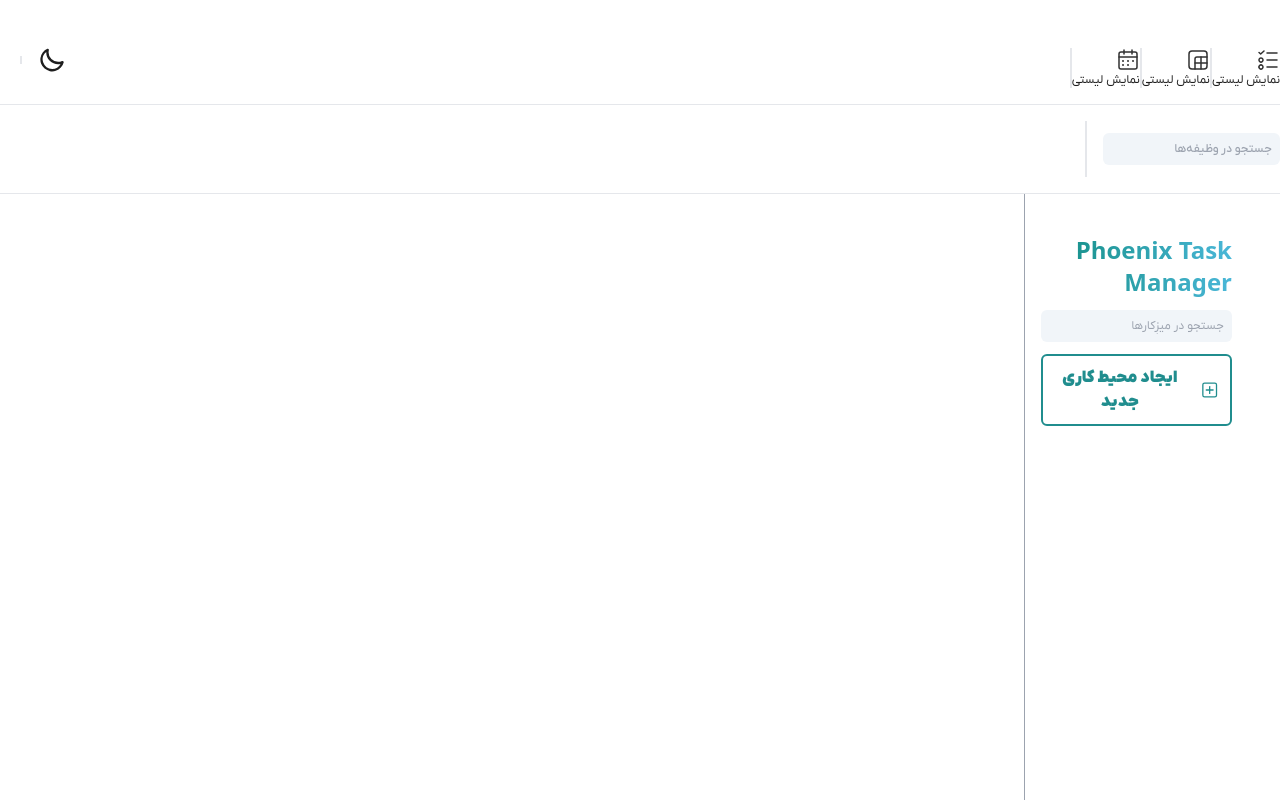
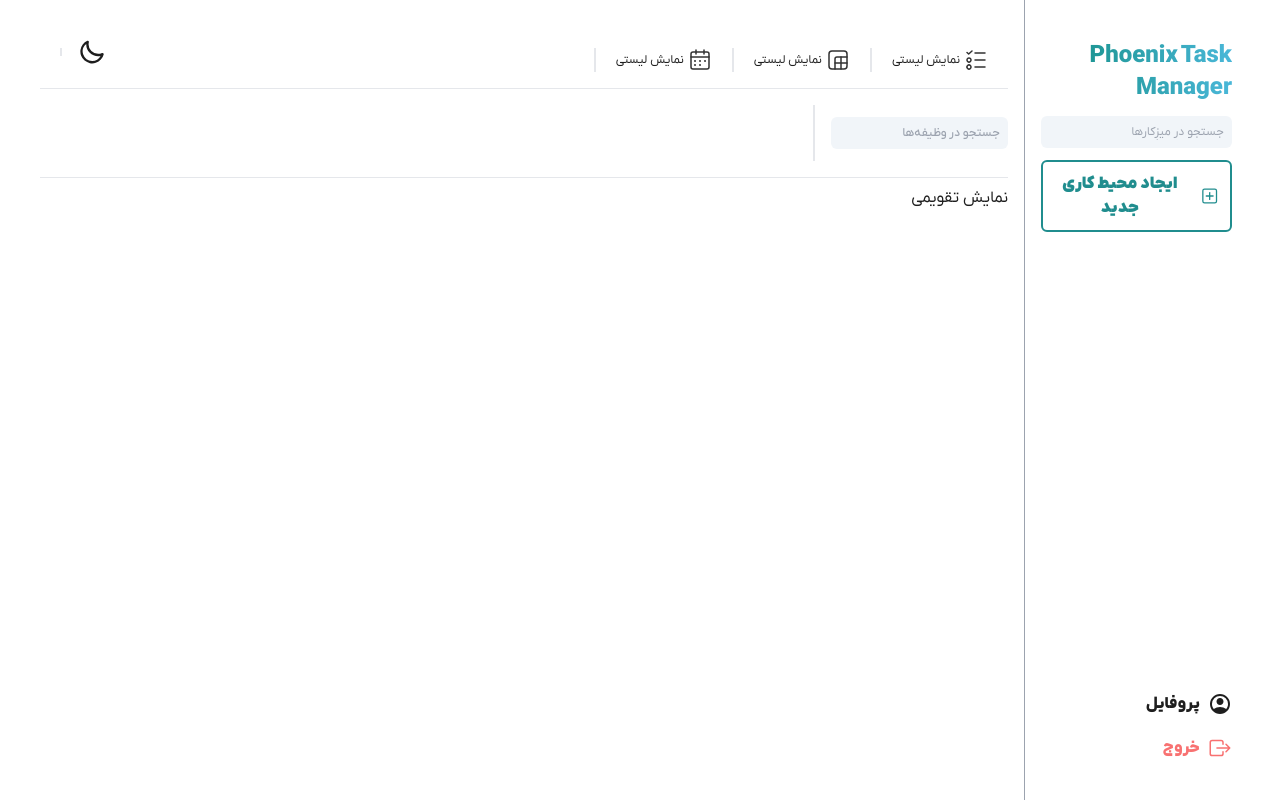
Before and after one commit to AMN2080/PhoenixTask, a Next.js app: page /calendar in a window 1280 px wide. Shown: the top 800 px of the page. Built offline with nearby package versions, Linux system fonts and the light colour scheme.

Commit message:
fix skeleton of view tasks

```diff
--- a/src/app/(dashboard)/calendar/page.tsx
+++ b/src/app/(dashboard)/calendar/page.tsx
@@ -1,3 +1,3 @@
 export default function CalendarView() {
-  return <></>;
+  return <>نمایش تقویمی</>;
 }
--- a/src/app/(dashboard)/column/page.tsx
+++ b/src/app/(dashboard)/column/page.tsx
@@ -1,3 +1,3 @@
 export default function ColumnView() {
-  return <>hello</>;
+  return <>نمایش ستونی</>;
 }
--- a/src/app/(dashboard)/layout.tsx
+++ b/src/app/(dashboard)/layout.tsx
@@ -10,11 +10,26 @@
 export default function AuthLayout({ children }: AuthLayoutProps) {
   const location = usePathname();
 
+  const commonStyle =
+    "max-w-[85vw] scrollbar-thin scrollbar-thumb-gray-400 scrollbar-thumb-rounded-full scrollbar-track-white gap-5 h-[calc(100%-12rem)]";
+
+  let wraperClasses = "";
+
+  if (location === "/column") {
+    wraperClasses = `overflow-x-auto my-4 overflow-y-hidden flex ${commonStyle}`;
+  } else if (location === "/list") {
+    wraperClasses = `overflow-y-auto mt-4 flex ${commonStyle}`;
+  } else if (location === "/calendar") {
+    wraperClasses = "overflow-hidden mt-2 h-[calc(100%-14rem)]";
+  }
+
   return (
-    <div>
-      <DashboardHeader location={location.slice(1)} />
+    <div className="flex flex-row w-full max-h-screen overflow-hidden select-none">
       <DashboardSidebar />
-      {children}
+      <div className="w-4/5 pr-4 pl-10 min-h-screen">
+        <DashboardHeader location={location.slice(1)} />
+        <div className={`${wraperClasses} relative`}>{children}</div>
+      </div>
     </div>
   );
 }
--- a/src/app/(dashboard)/list/page.tsx
+++ b/src/app/(dashboard)/list/page.tsx
@@ -1,3 +1,3 @@
 export default function ListView() {
-  return <></>;
+  return <p>نمایش لیستی</p>;
 }
--- a/src/app/layout.tsx
+++ b/src/app/layout.tsx
@@ -13,7 +13,7 @@
 export default function RootLayout({ children }: Readonly<RootLayoutProps>) {
   return (
     <html dir="rtl" lang="fa" data-theme="default">
-      <body>{children}</body>
+      <body className="font-IranYekan">{children}</body>
     </html>
   );
 }
--- a/src/components/modules/DashboardHeader/index.tsx
+++ b/src/components/modules/DashboardHeader/index.tsx
@@ -77,12 +77,12 @@
 
   return (
     <div className="sm:pt-1 xl:pt-4 flex-grow">
-      <div className="flex items-center justify-between border-b dark:border-b-[rgb(241,177,39,0.5)]">
+      <div className="flex items-center justify-between border-b">
         <div className="flex items-center pt-4">
-          <div className="flex items-center py-4 divide-x-2 relative dark:divide-[rgb(241,177,39,0.5)]">
+          <div className="flex items-center py-4 divide-x-2 relative">
             <div
               ref={marker}
-              className="absolute h-[3px] w-0 bg-208D8E -bottom-[2px] left-0 duration-500 rounded-lg dark:bg-[#F1B127]"
+              className="absolute h-[3px] w-0 bg-208D8E -bottom-[2px] left-0 duration-500 rounded-lg"
             ></div>
             {/* <NavLink
               ref={listRef}
@@ -90,7 +90,7 @@
               onClick={(e) => indicator(e.target)}
               className="border-l-2 border-l-999999"
             > */}
-            <Link to="list" className="border-l-2">
+            <Link to="list" className="border-l-2 px-5 flex items-center gap-1">
               <Icon
                 iconName="ListView"
                 className={`${location === "list" ? "text-primary" : ""}}`}
@@ -117,7 +117,10 @@
               to={"/columnview"}
               onClick={(e) => indicator(e.target)}
             > */}
-            <Link to="column" className="border-l-2">
+            <Link
+              to="column"
+              className="border-l-2 px-5 flex items-center gap-1"
+            >
               <Icon
                 iconName="ColumnView"
                 className={`${location === "column" ? "text-primary" : ""}}`}
@@ -142,7 +145,10 @@
               to={"/calendarview"}
               onClick={(e) => indicator(e.target)}
             > */}
-            <Link to="calendar" className="border-l-2">
+            <Link
+              to="calendar"
+              className="border-l-2 px-5 flex items-center gap-1"
+            >
               <Icon
                 iconName="Calendar"
                 className={`${location === "calendar" ? "text-primary" : ""}}`}
@@ -164,7 +170,7 @@
             {/* </NavLink> */}
           </div>
         </div>
-        <div className="flex items-center gap-4 divide-x-2 divide-x-reverse dark:divide-[rgb(241,177,39,0.5)]">
+        <div className="flex items-center gap-4 divide-x-2 divide-x-reverse">
           <label className="swap swap-rotate">
             {/* this hidden checkbox controls the state */}
             {/* <input
@@ -196,9 +202,9 @@
           </div>
         </div>
       </div>
-      <div className="flex items-center justify-between font-medium py-4 gap-4 border-b dark:border-b-[rgb(241,177,39,0.5)]">
+      <div className="flex items-center justify-between font-medium py-4 gap-4 border-b">
         <div className="flex items-center gap-4">
-          <span className="border-l-2 border-l-999999 pl-4 dark:border-l-[rgb(241,177,39,0.5)]">
+          <span className="border-l-2 border-l-999999 pl-4">
             <input
               type="text"
               placeholder="جستجو در وظیفه‌ها"
```
